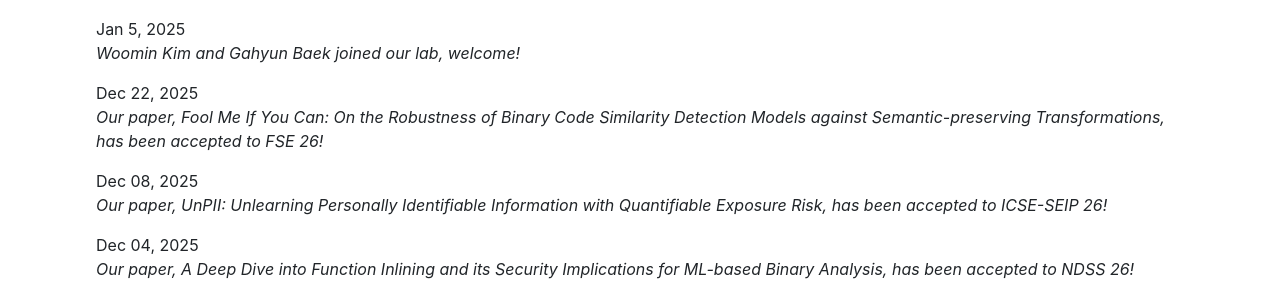
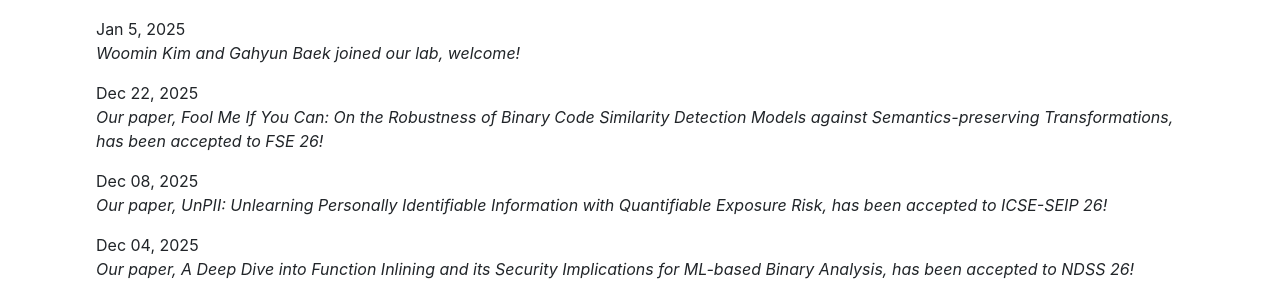
Before and after one commit to SecAI-Lab/secai-lab.github.io, a Jekyll site: the page built from pages/news.md, in a window 1280 px wide and 900 px high. Shown: the part 159-459 px from the top of the window. Built offline with Jekyll 4.4.1, drawn with Linux system fonts in a browser that asks for light colours; nearby versions of some CDN libraries.

Commit message:
updated news semantic -> semantics

```diff
--- a/_data/news.yml
+++ b/_data/news.yml
@@ -3,7 +3,7 @@
   id: 0
 
 - date: Dec 22, 2025
-  headline: "Our paper, Fool Me If You Can: On the Robustness of Binary Code Similarity Detection Models against Semantic-preserving Transformations, has been accepted to FSE 26!"
+  headline: "Our paper, Fool Me If You Can: On the Robustness of Binary Code Similarity Detection Models against Semantics-preserving Transformations, has been accepted to FSE 26!"
   id: 1
 
 - date: Dec 08, 2025
```
